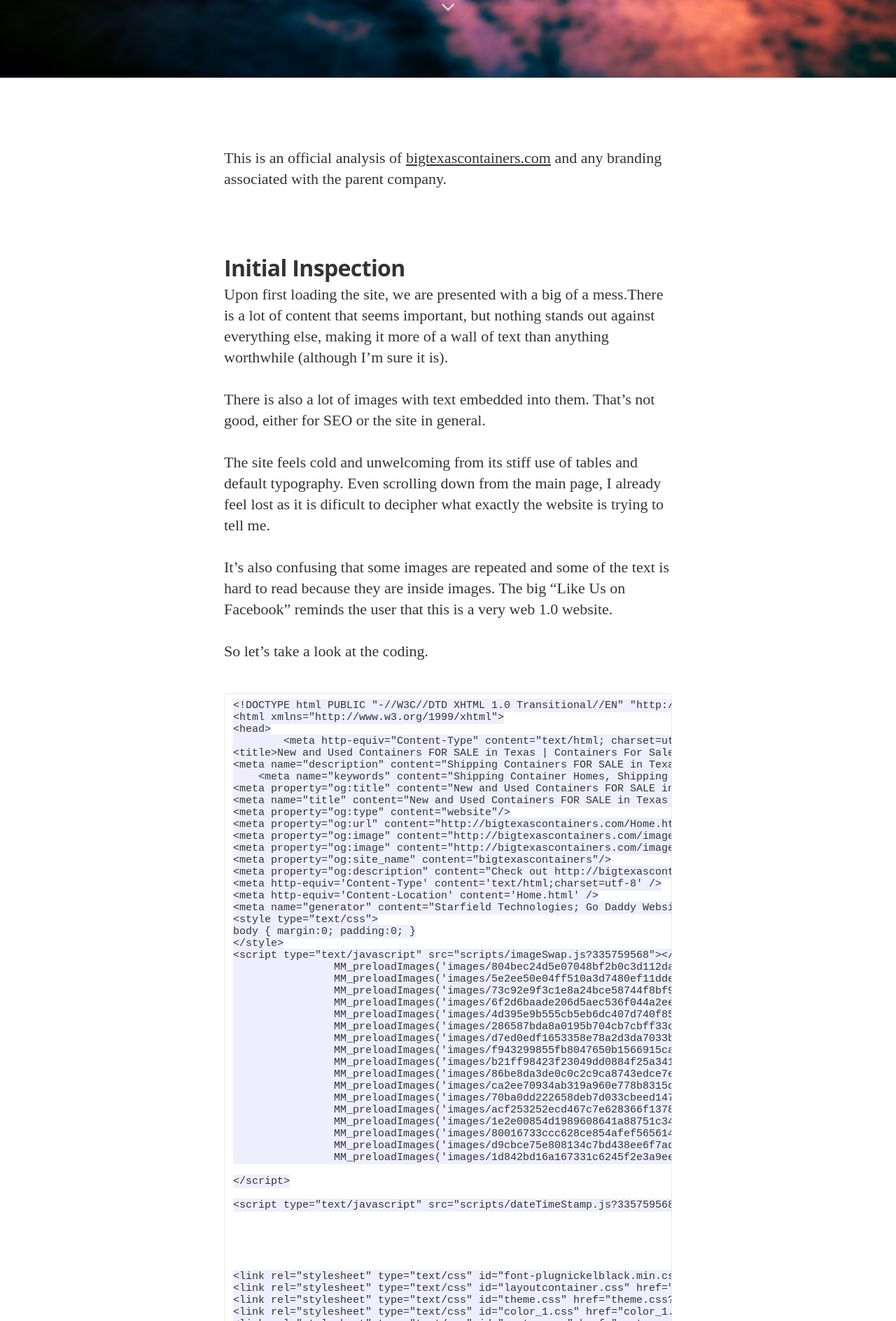
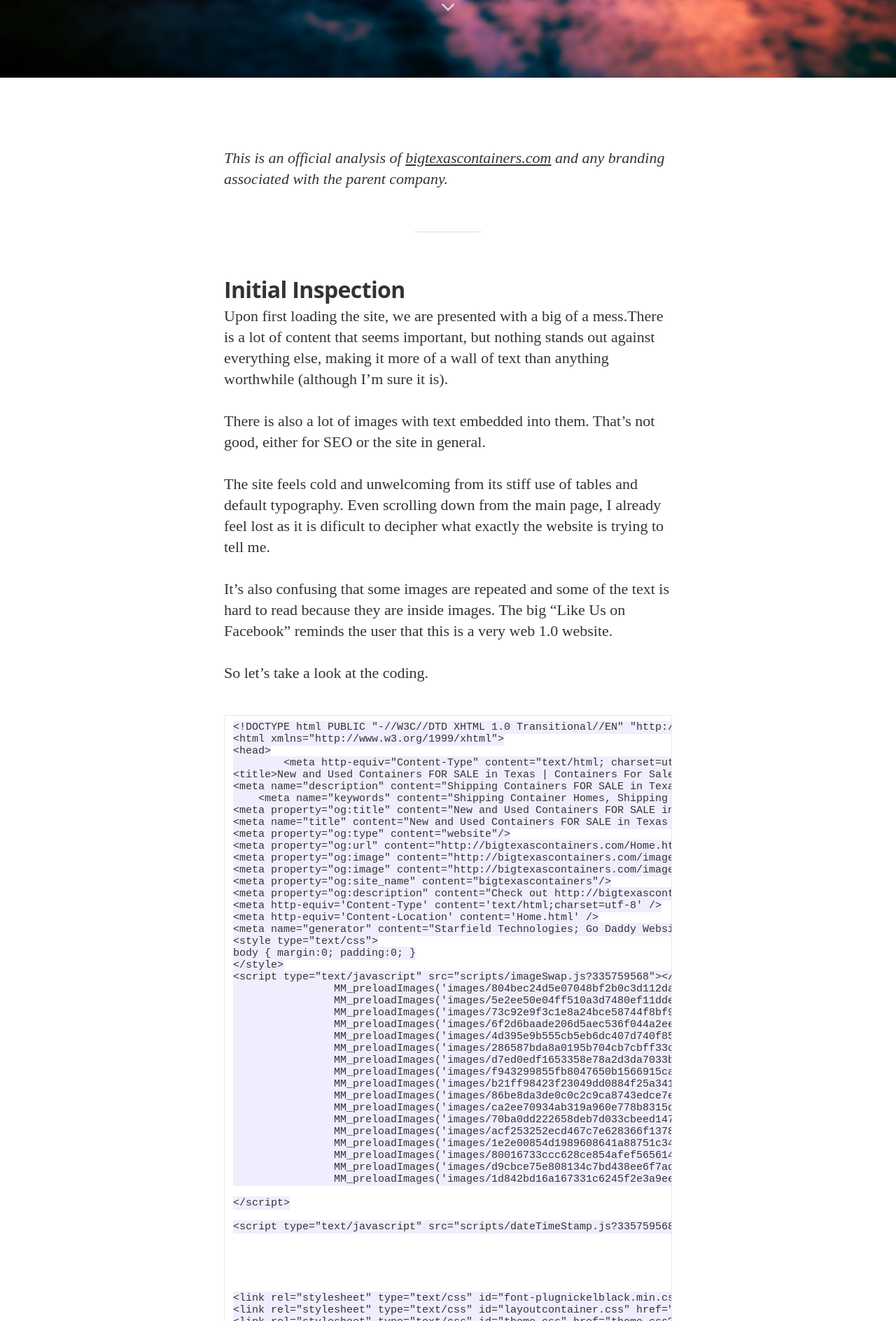
Before and after one commit to curtisthornton/curtisthornton.github.io, a Jekyll site: the page built from _posts/2015-10-15-bigtex-analysis.markdown, in a window 1280 px wide. Shown: the part 789-2677 px from the top of the page at 70% size. Built offline with Jekyll 4.4.1, drawn with Linux system fonts in a browser that asks for light colours; nearby versions of some CDN libraries; some web fonts are replaced; Markdown is read by kramdown in place of the engine named in the settings.

```diff
--- a/_posts/2015-10-15-bigtex-analysis.markdown
+++ b/_posts/2015-10-15-bigtex-analysis.markdown
@@ -3,7 +3,9 @@ layout: post
 title:  "Big Texas Containers Analysis"
 image: /assets/article_images/test.jpg
 ---
-This is an official analysis of [bigtexascontainers.com](http://www.bigtexascontainers.com) and any branding associated with the parent company.
+*This is an official analysis of [bigtexascontainers.com](http://www.bigtexascontainers.com) and any branding associated with the parent company.*
+
+---
 
 # Initial Inspection
 Upon first loading the site, we are presented with a big of a mess.There is a lot of content that seems important, but nothing stands out against everything else, making it more of a wall of text than anything worthwhile (although I'm sure it is).
```
